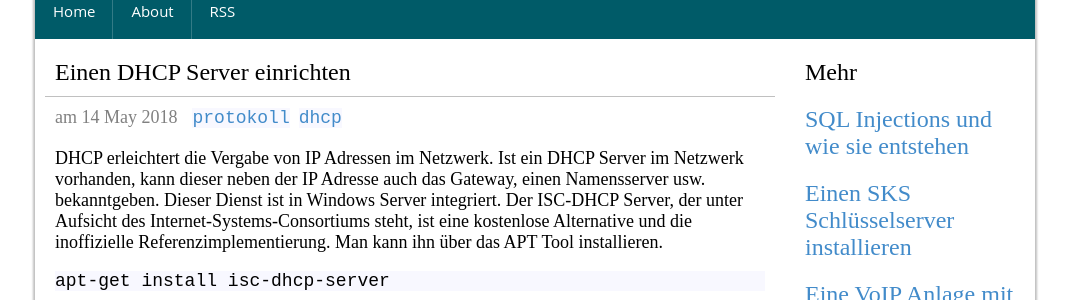
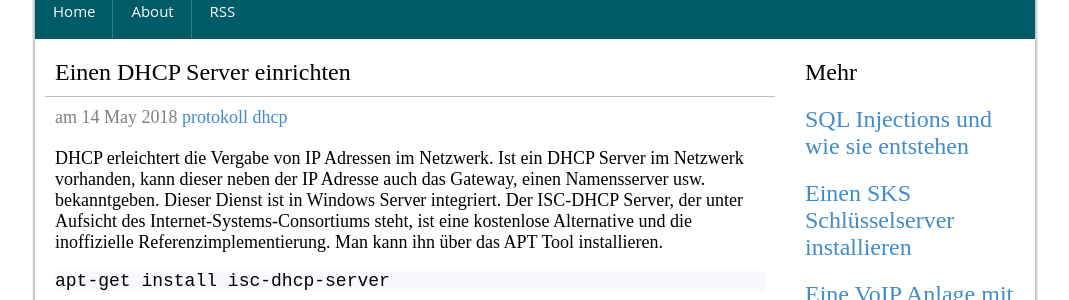
Before and after one commit to zarat/zarat.github.io, a Jekyll site: the page built from _posts/2018-05-14-dhcp-server.markdown, in a window 1280 px wide. Shown: the part 184-484 px from the top of the page, without its empty margins (105-1174 px from the left). Built offline with Jekyll 4.4.1, drawn with Linux system fonts in a browser that asks for light colours; comment, search, counter and statistics services are not loaded.

Commit message:
Update post.html

```diff
--- a/_layouts/post.html
+++ b/_layouts/post.html
@@ -13,12 +13,10 @@
 
       am {{ page.date | date: "%d" }} {{ page.date | date: "%B" }} {{ page.date | date: "%Y" }}
 
-      <span>[
   {% for tag in page.tags %}
     {% capture tag_name %}{{ tag }}{% endcapture %}
-    <a href="/tag/{{ tag_name }}"><code class="highligher-rouge"><nobr>{{ tag_name }}</nobr></code>&nbsp;</a>
+    <a href="/tag/{{ tag_name }}">{{ tag_name }}</a>
   {% endfor %}
-]</span>
 
     </div>
 
```
